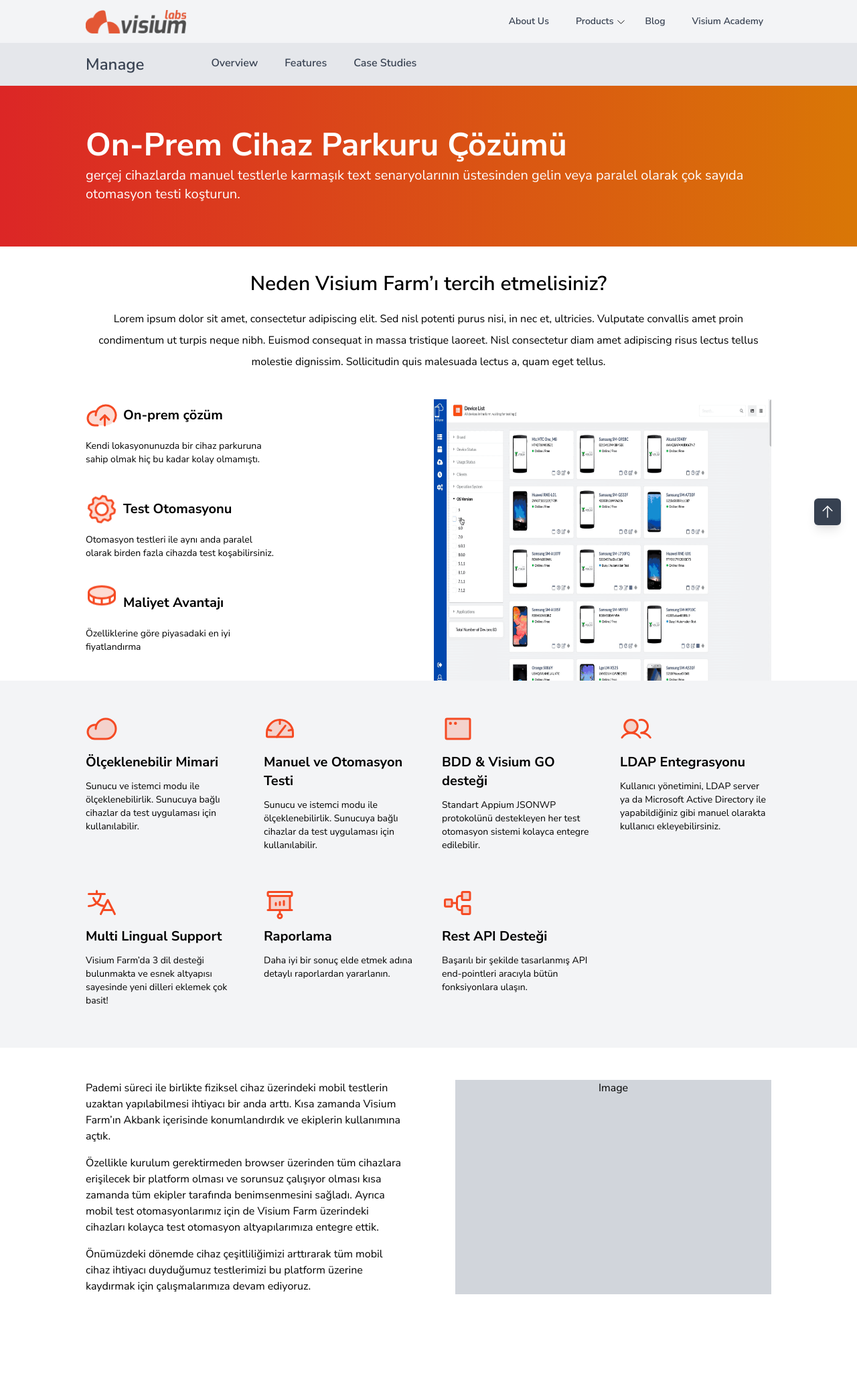
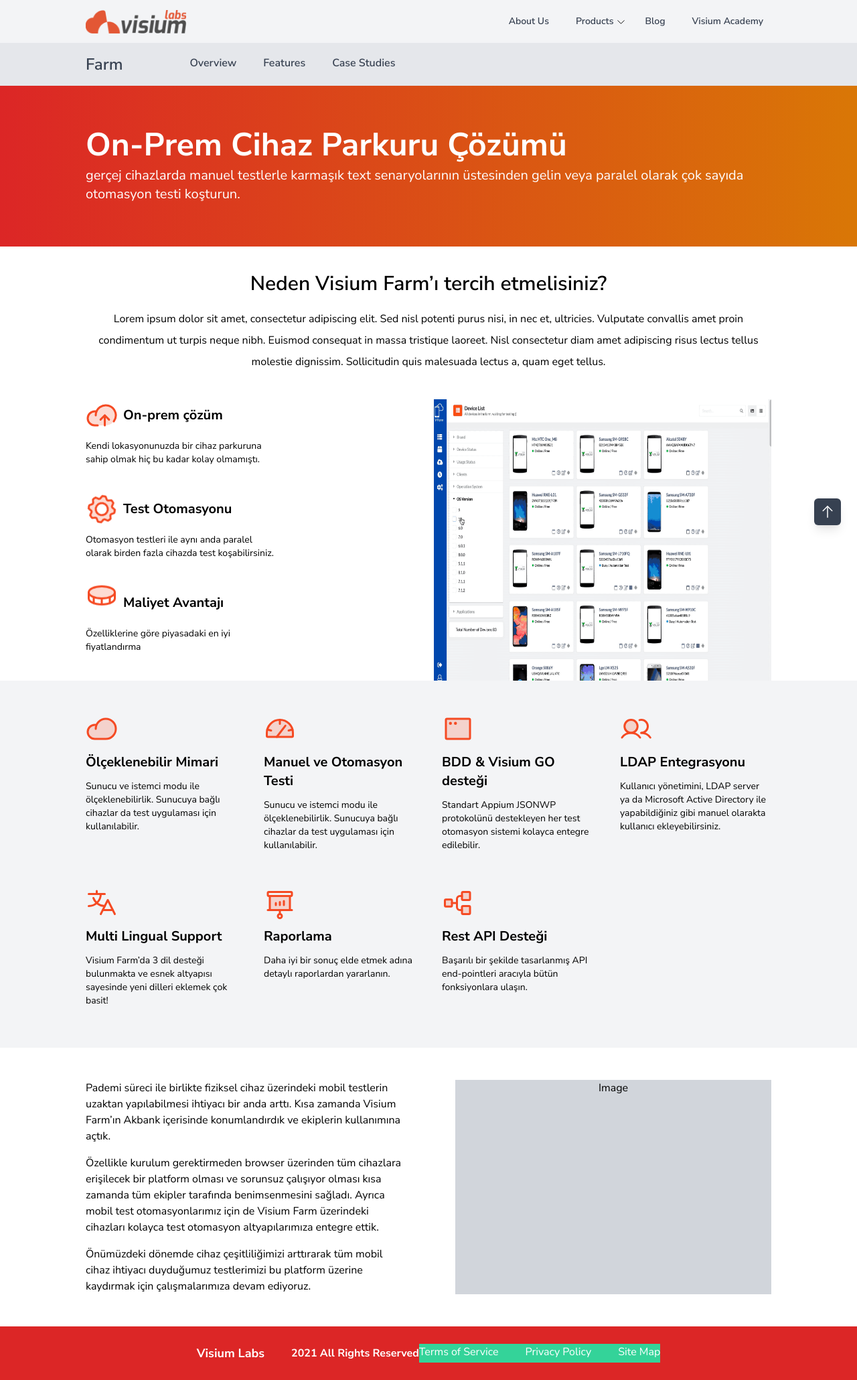
Before and after one commit to arda-e/vLabsWeb, a Next.js app in the folder vlabsweb/: page /products/visiumfarm in a window 1280 px wide. Shown: the whole page at 67% size. Before the commit the page ends 1980 px from the top, so only its background shows below. Built offline with nearby package versions, Linux system fonts and the light colour scheme.

Commit message:
responsiveness fix

```diff
--- a/vlabsweb/components/Footer.js
+++ b/vlabsweb/components/Footer.js
@@ -2,9 +2,17 @@
 
 const Footer = () => {
     return (
-        <footer className="bg-red-600">
-            <div className="mx-4">
-
+        <footer className="bg-red-600  h-16 py-10 flex items-center text-white">
+            <div className="max-w-7xl mx-auto flex justify-between">
+                <div className="flex font-bold items-center space-x-10">
+                    <span className="font-bold text-lg">Visium Labs</span>
+                    <span>2021 All Rights Reserved</span>
+                </div>
+                <div className="flex space-x-10 bg-green-400">
+                    <a className="cursor-pointer">Terms of Service</a>
+                    <a className="cursor-pointer">Privacy Policy</a>
+                    <a className="cursor-pointer">Site Map</a>
+                </div>
             </div>
         </footer>
     )
--- a/vlabsweb/components/HeroSection.js
+++ b/vlabsweb/components/HeroSection.js
@@ -1,7 +1,7 @@
 
 const HeroSection = () => {
     return (
-        <section className="flex max-w-7xl mx-auto flex-col items-center justify-center h-80 px-8 md:px-52">
+        <section className="flex max-w-7xl px-8 sm:px-8 md:px-10 lg:px:24 xl:px-32 flex-col items-center justify-center h-80 ">
             <div className="flex flex-col">
                 <div className="text-gray-600 text-4xl md:text-5xl font-semibold text-center">All About Test</div>
                 <div className="text-gray-600 text-md md:text-xl font-normal text-center mt-2">You’re wondering how you’ll quickly transition your team to remote work. People are stressed,
--- a/vlabsweb/components/Navbar.js
+++ b/vlabsweb/components/Navbar.js
@@ -14,7 +14,7 @@
     }
     return (
         <nav id="navbar" className="bg-gray-100">
-            <div className="max-w-7xl mx-auto px-2 sm:px-6 lg:px-32">
+            <div className="max-w-7xl mx-auto px-8 sm:px-8 md:px-10 lg:px:24 xl:px-32 ">
                 <div className="relative flex items-center justify-between h-16">
                     <div className="absolute inset-y-0 left-0 flex items-center sm:hidden">
                         <button type="button" className="justify-center p-2 rounded-md text-gray-400  hover:bg-gray-200 focus:outline-none focus:ring-2 focus:ring-inset focus:ring-white" onClick={toggleMobileMenu} aria-controls="mobile-menu" aria-expanded="false">
--- a/vlabsweb/components/SecondaryMenu.js
+++ /dev/null
@@ -1,18 +0,0 @@
-const SecondaryMenu = () => {
-    return (
-        <div className="z-20 flex bg-gray-200 items-center h-16">
-            <div className="flex flex-row mx-32 self-stretch">
-                <div className="flex text-gray-700 text-2xl self-center font-semibold">
-                    Manage
-                </div>
-                <div className="flex flex-row ml-20 h-full items-stretch" >
-                    <a className="flex transition duration-700 ease-in-out h-full text-gray-700 hover:text-red-600 font-semibold place-items-center border-b-4 border-transparent hover:border-red-600 px-5 ">Overview</a>
-                    <a className="flex transition duration-700 ease-in-out h-full text-gray-700 hover:text-red-600 font-semibold text-white place-items-center border-b-4 border-transparent hover:border-white px-5 ">Features</a>
-                    <a className="flex transition duration-700 ease-in-out h-full text-gray-700 hover:text-red-600 font-semibold text-white place-items-center border-b-4 border-transparent hover:border-red-600 px-5 ">Case Studies</a>
-                </div>
-            </div>
-        </div>
-    )
-}
-
-export default SecondaryMenu
--- /dev/null
+++ b/vlabsweb/components/SecondaryMenu/SecondaryMenu.js
@@ -0,0 +1,22 @@
+import SecondaryMenu__Item from "./SecondaryMenu__Item"
+
+const SecondaryMenu = ({ name }) => {
+    return (
+        <section className="z-20 sticky top-0 items-center bg-gray-200 ">
+            <div className="max-w-7xl h-16 items-center mx-auto px-8 sm:px-8 md:px-10 lg:px:24 xl:px-32 flex" >
+                <div className="flex h-full justify-start">
+                    <div className="flex text-gray-700 text-2xl self-center font-semibold">
+                        {name}
+                    </div>
+                    <div className="flex flex-row ml-20 h-full items-stretch" >
+                        <SecondaryMenu__Item href="#overview">Overview</SecondaryMenu__Item>
+                        <SecondaryMenu__Item href="#features">Features</SecondaryMenu__Item>
+                        <SecondaryMenu__Item href="#case-studies">Case Studies</SecondaryMenu__Item>
+                    </div>
+                </div>
+            </div>
+        </section>
+    )
+}
+
+export default SecondaryMenu
--- /dev/null
+++ b/vlabsweb/components/SecondaryMenu/SecondaryMenu__Item.js
@@ -0,0 +1,9 @@
+const SecondaryMenu__Item = ({children, href}) => {
+    return (
+        <a href={ href } className="flex transition duration-700 ease-in-out h-full text-gray-700
+        hover:text-red-600 font-semibold place-items-center border-b-4 border-transparent hover:border-red-600 px-5 ">
+        {children} </a>
+    )
+}
+
+export default SecondaryMenu__Item
--- a/vlabsweb/pages/products/visiumfarm.js
+++ b/vlabsweb/pages/products/visiumfarm.js
@@ -1,9 +1,10 @@
 import ProductHeroSection from "../../components/Products/ProductHeroSection"
-import SecondaryMenu from "../../components/SecondaryMenu"
+import SecondaryMenu from "../../components/SecondaryMenu/SecondaryMenu"
 import Head from 'next/head'
 import Image from 'next/image'
 import Text_Main from "../../components/Text/Text_Main"
 import H2 from "../../components/Text/H2"
+import Footer from "../../components/Footer"
 import { AppWindow, Book, Cloud, CloudArrowUp, Coin, Database, Gauge, Gear, ProjectorScreenChart, Translate, TreeStructure, Users } from 'phosphor-react'
 import ScrollUpBtn from "../../components/Products/ScrollUpBtn"
 
@@ -13,17 +14,15 @@
             <head>
                 <title>Visium Farm: On-Prem Cihaz Parkuru Çözümü</title>
             </head>
-            <section className="sticky top-0">
             <SecondaryMenu name="Farm" />
-            </section>
             <ProductHeroSection heading="On-Prem Cihaz Parkuru Çözümü" subheading="gerçej cihazlarda manuel testlerle karmaşık text senaryolarının üstesinden gelin veya paralel olarak çok sayıda otomasyon testi koşturun." backgroundSrc="" textPosition="left" />
-            <section className="mt-10 mx-32">
+            <section className="max-w-7xl flex flex-col px-32 xl:mx-auto mt-10">
                 <H2 allign="center">Neden Visium Farm’ı tercih etmelisiniz?</H2>
                 <Text_Main allign="center">
                     Lorem ipsum dolor sit amet, consectetur adipiscing elit. Sed nisl potenti purus nisi, in nec et, ultricies. Vulputate convallis amet proin condimentum ut turpis neque nibh. Euismod consequat in massa tristique laoreet. Nisl consectetur diam amet adipiscing risus lectus tellus molestie dignissim. Sollicitudin quis malesuada lectus a, quam eget tellus.
             </Text_Main>
             </section>
-            <section className="mt-10 flex flex-row mx-32 space-x-4">
+            <section className="max-w-7xl xl:mx-auto mt-10 flex flex-row px-32 space-x-4">
                 <div className="flex flex-col w-1/2 ">
                     {/*  */}
                     <div className="flex w-72 mb-10 flex-col">
@@ -54,7 +53,8 @@
                     <Image className="flex" src="/img/GifFarmDevMan.gif" height="100%" width="1000" />
                 </div>
             </section>
-            <section className="px-32 py-12 gap-10 bg-gray-100 grid grid-cols-4">
+            <section className="max-w-7xl xl:mx-auto py-12 px-32 bg-gray-100">
+                <div className="grid grid-cols-4 gap-10">
                     <div className="flex flex-col mb-3 space-y-3 items-start">
                         <Cloud size={48} weight="duotone" color="#f54a23" />
                         <div className="flex font-bold text-xl">Ölçeklenebilir Mimari</div>
@@ -90,8 +90,9 @@
                         <div className="flex font-bold text-xl">Rest API Desteği</div>
                         <div className="font-normal text-sm">Başarılı bir şekilde tasarlanmış API end-pointleri aracıyla bütün fonksiyonlara ulaşın.</div>
                     </div>
+                </div>
             </section>
-            <section id="case-study" className="px-32 py-12 flex flex-row">
+            <section id="case-study" className="xl-auto px-32 py-12 flex flex-row">
                 <div className="flex flex-col w-1/2 space-y-4 mr-10">
                     <div className="">Pademi süreci ile birlikte fiziksel cihaz üzerindeki mobil testlerin uzaktan yapılabilmesi ihtiyacı bir anda arttı. Kısa zamanda Visium Farm’ın Akbank içerisinde konumlandırdık ve ekiplerin kullanımına açtık.</div>
                     <div> Özellikle kurulum gerektirmeden browser üzerinden tüm cihazlara erişilecek bir platform olması ve sorunsuz çalışıyor olması kısa zamanda tüm ekipler tarafında benimsenmesini sağladı. Ayrıca mobil test otomasyonlarımız için de Visium Farm üzerindeki cihazları kolayca test otomasyon altyapılarımıza entegre ettik.</div>
```
Also changed, not shown: vlabsweb/components/Products/ProductHeroSection.js (+4 -4 lines), 1 other file (tests, documents, lock files or other folders). Lines whose indentation alone changed are shown as unchanged.
